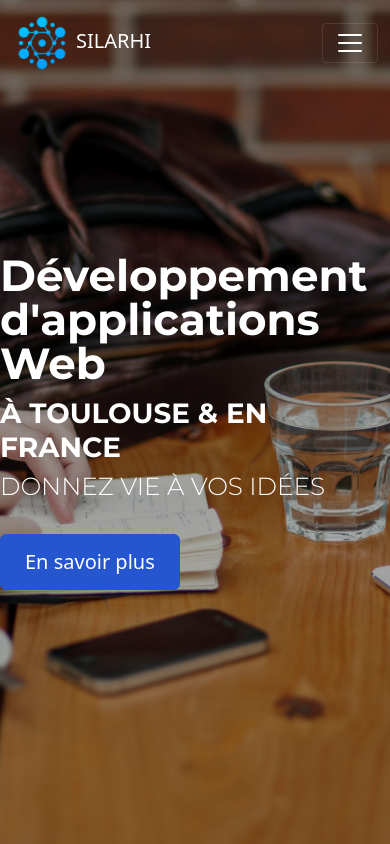
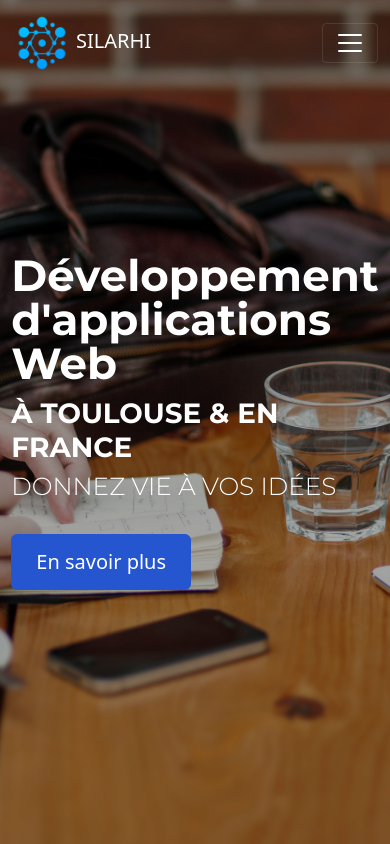
Before and after one commit to silarhi/silarhi.fr, a Next.js app: page / in a window 390 px wide. Shown: the top 844 px of the page. Built offline with nearby package versions, Linux system fonts and the light colour scheme.

Commit message:
improve main section render on mobile

```diff
--- a/src/pages/index.js
+++ b/src/pages/index.js
@@ -209,6 +209,7 @@ export default function Home() {
         <div className={styles.backdrop}></div>
         <Image src={home} sizes="100vw" fill style={{objectFit: 'cover'}} priority alt="" />
         <div className={styles.contentWrapper}>
+            <Section>
               <div style={{maxWidth: '55em'}} className={"mx-auto"}>
                 <h1>
                   Développement d{"'"}applications Web
@@ -217,6 +218,7 @@ export default function Home() {
                 <h2 className={"text-uppercase fw-light"}>Donnez vie à vos idées</h2>
                 <Button as={"a"} size={"lg"} href={"#about"} className={"mt-4"}>En savoir plus</Button>
               </div>
+            </Section>
         </div>
       </div>
       {/* About */}
```
Lines whose indentation alone changed are shown as unchanged.
